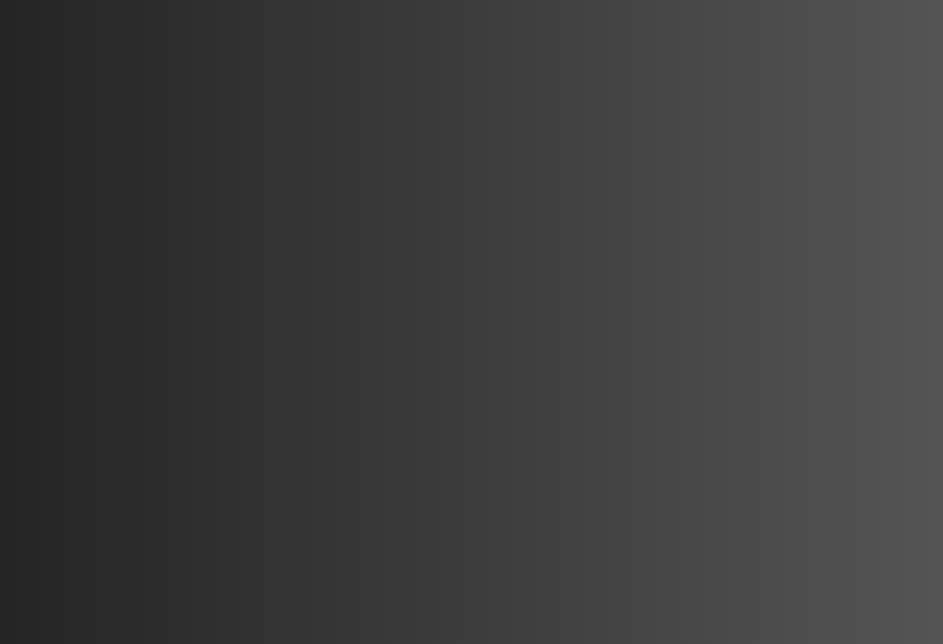
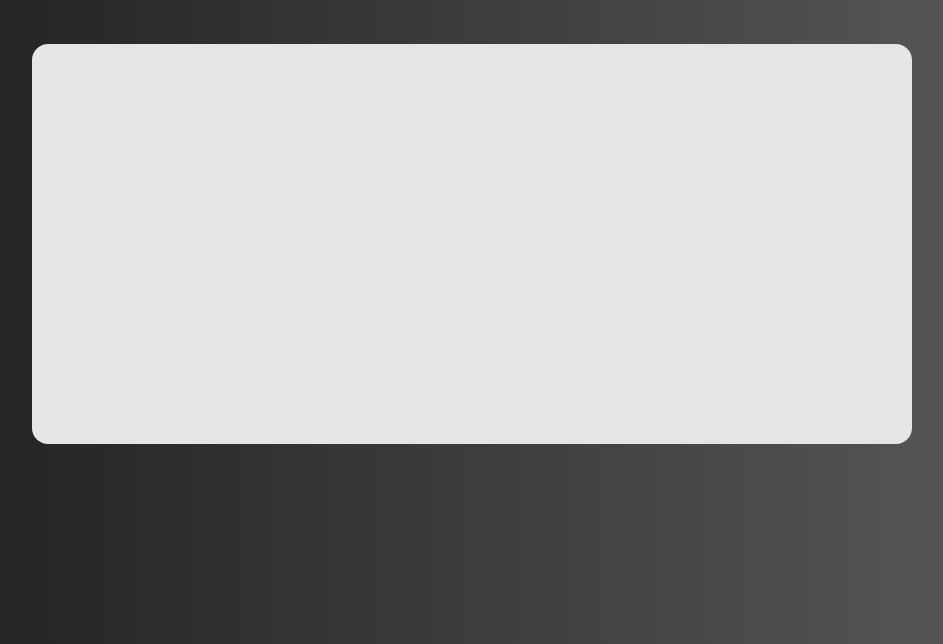
Before and after one commit to h0wiechan/Hanoi-Tower, a React app: page / in a window 1280 px wide. Shown: the part 156-800 px from the top of the page, without its empty margins (168-1111 px from the left). Built offline with nearby package versions, Linux system fonts and the light colour scheme.

Commit message:
Created playground component with styling

```diff
--- a/src/assets/stylesheets/index.css
+++ b/src/assets/stylesheets/index.css
@@ -22,7 +22,16 @@
     margin: auto 0.1em;
     text-transform: uppercase;
 }
+
 /* Panel */
 
 
 /* Playground */
+#playground {
+    background: #e5e5e5;
+    border-radius: 1em;
+    display: flex;
+    height: 25em;
+    margin: 0 12.5em;
+    transition: 0.5s all ease-in;
+}
--- a/src/components/App.js
+++ b/src/components/App.js
@@ -1,5 +1,6 @@
 import React from 'react';
 import Header from './header';
+import Playground from './playground';
 import '../assets/stylesheets/reset.css';
 import '../assets/stylesheets/index.css';
 
@@ -9,6 +10,7 @@ class App extends React.Component {
     return (
       <div className="app">
         <Header delay={500}/>
+        <Playground delay={1000}/>
       </div>
     );
   }
--- a/src/components/header.js
+++ b/src/components/header.js
@@ -7,6 +7,7 @@ class Header extends React.Component {
       loaded: false,
     }
   }
+
   componentDidMount() {
     setTimeout(() => this.setState({loaded: true}), this.props.delay);
   }
--- /dev/null
+++ b/src/components/playground.js
@@ -0,0 +1,23 @@
+import React from 'react';
+
+class Playground extends React.Component {
+  constructor(props) {
+    super(props);
+    this.state = {
+        loaded: false,
+    }
+  }
+
+  componentDidMount() {
+    setTimeout(() => this.setState({loaded: true}), this.props.delay);
+  }
+
+  render() {
+    return (
+      <div id="playground" className={this.state.loaded ? '' : 'hidden'}>
+      </div>
+    );
+  }
+}
+
+export default Playground;
```
